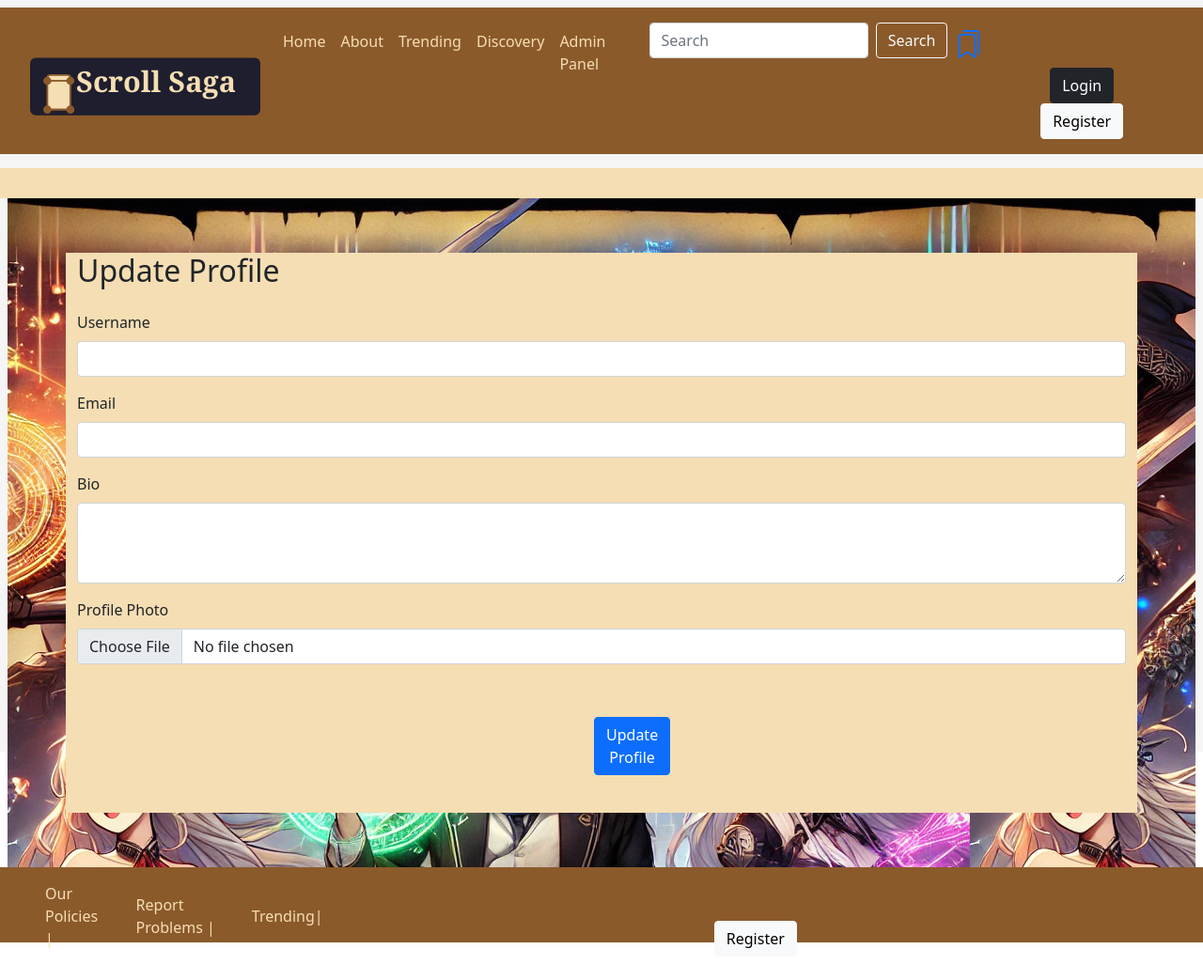
After one commit to LifeGiver13/website-scroll_saga, a Python web app: template flask/templates/profile.html in a window 1280 px wide. The commit adds this page. Shown: the whole page at 94% size. Run offline with Jinja, Linux system fonts and the light colour scheme; the template is opened without the code that fills it, so the values that code supplies are empty.

Commit message:
addition_of_user_dashboard.

```diff
--- a/flask/templates/default_page.html
+++ b/flask/templates/default_page.html
@@ -171,7 +171,7 @@
                                                     </div>
 
                                                     <div class="mb-3">
-                                                        <label for="registerEmail" class="form-label">Profile Photo
+                                                        <label for="profile" class="form-label">Profile Photo
                                                         </label>
                                                         <input type="file" class="form-control" name="profile">
                                                     </div>
@@ -188,6 +188,13 @@
                                                             Password</label>
                                                         <input type="password" class="form-control"
                                                             name="confirmPassword" required>
+                                                    </div>
+                                                    <div class="mb-3">
+                                                        <label for="user_bio" class="form-label">User Bio
+                                                            <textarea class="form-control"
+                                                                placeholder="Please enter a boigraphy(Optional)"></textarea>
+                                                        </label>
+                                                        <input type="text" name="user_bio">
                                                     </div>
 
                                                     <button type="submit"
@@ -214,6 +221,39 @@
                     </div>
                 </div>
             </nav>
+            <div class="container-fluid" style="background-color: #f5deb3;">
+                <div class="row">
+                    <div class="col-12 d-flex justify-content-end align-items-center p-3">
+                        {% if current_user %}
+                        <div class="dropdown">
+                            <a href="#" class="d-flex align-items-center text-decoration-none dropdown-toggle"
+                                id="userDropdown" data-bs-toggle="dropdown" aria-expanded="false">
+                                <img src="{{ url_for('static', filename='images/' ~ current_user.profile_photo) }}"
+                                    alt="Profile Photo" class="rounded-circle me-2"
+                                    style="width: 40px; height: 40px; object-fit: cover;">
+                                <span class="fw-bold text-dark">{{ current_user.username }}</span>
+                            </a>
+                            <ul class="dropdown-menu dropdown-menu-end" aria-labelledby="userDropdown">
+                                <li class="dropdown-item-text">
+                                    <small class="text-muted">{{ current_user.user_bio }}</small>
+                                </li>
+                                <li>
+                                    <hr class="dropdown-divider">
+                                </li>
+                                <li><a class="dropdown-item" href="{{ url_for('profile') }}">Profile</a></li>
+                                <li><a class="dropdown-item" href="/settings">Settings</a></li>
+                                <li><a class="dropdown-item" href="{{ url_for('logout') }}"
+                                        class="btn btn-danger">Logout</a></li>
+                            </ul>
+                        </div>
+                        {% endif %}
+                    </div>
+                </div>
+            </div>
+
+
+
+        </div>
 
         {% block content %}
         <main></main>
--- /dev/null
+++ b/flask/templates/profile.html
@@ -0,0 +1,43 @@
+{%extends "default_page.html" %}
+{%block content%}
+<main style="padding: 10px; background-image: url(static/images/sAga_scroll.webp);">
+    <div class="container mt-5 mb-5" style="background-color: #f5deb3;">
+        <h2 class="mb-4">Update Profile</h2>
+        <form action="/update_profile" method="POST" enctype="multipart/form-data">
+
+            <div class="mb-3">
+                <label for="username" class="form-label">Username</label>
+                <input type="text" class="form-control" id="username" name="username"
+                    value="{{ current_user.username }}" required>
+            </div>
+
+            <div class="mb-3">
+                <label for="email_address" class="form-label">Email</label>
+                <input type="email" class="form-control" id="email_address" name="email_address"
+                    value="{{ current_user.email_address }}" required>
+            </div>
+
+            <div class="mb-3">
+                <label for="user_bio" class="form-label">Bio</label>
+                <textarea class="form-control" id="user_bio" name="user_bio"
+                    rows="3">{{ current_user.user_bio }}</textarea>
+            </div>
+
+            <div class="mb-3">
+                <label for="profile_photo" class="form-label">Profile Photo</label>
+                <input class="form-control" type="file" id="profile_photo" name="profile_photo" accept="image/*">
+                {% if current_user.profile_photo %}
+                <div class="mt-2">
+                    <img src="{{ url_for('static', filename='images/' ~ current_user.profile_photo) }}"
+                        alt="Current Profile Photo" class="img-thumbnail"
+                        style="width: 500px; height: 500px; object-fit: cover;">
+                </div>
+                {% endif %}
+            </div>
+
+            <button type="submit" style="margin: 40px 550px;" class="btn btn-primary">Update Profile</button>
+        </form>
+    </div>
+</main>
+
+{%endblock%}
```
Also changed, not shown: flask/app.py (+39 -5 lines). Lines whose indentation alone changed are shown as unchanged.
